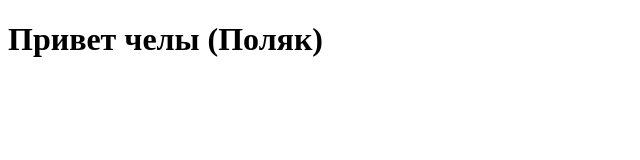
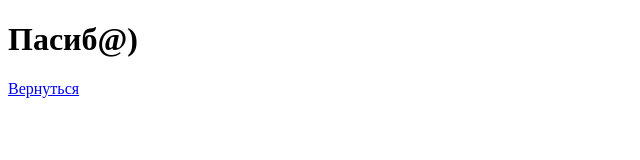
Before and after one commit to GElik228/Sayt-GElika, a plain HTML site: page index.html in a window 1280 px wide. Shown: the whole page, without its empty margins (0-640 px from the left). Drawn offline with Linux system fonts and the light colour scheme.

Commit message:
пппппппппппппппппппппппп

```diff
--- a/index.html
+++ b/index.html
@@ -5,6 +5,7 @@
 <meta charset=utf-8>
 </head>
 <body>
-<h1>Привет челы (Поляк)</h1>
+<h1>Пасиб@)</h1>
+<a href="https://gelik228.github.io/SaytGElika/">Вернуться</a>
 </body>
 </html>
```
